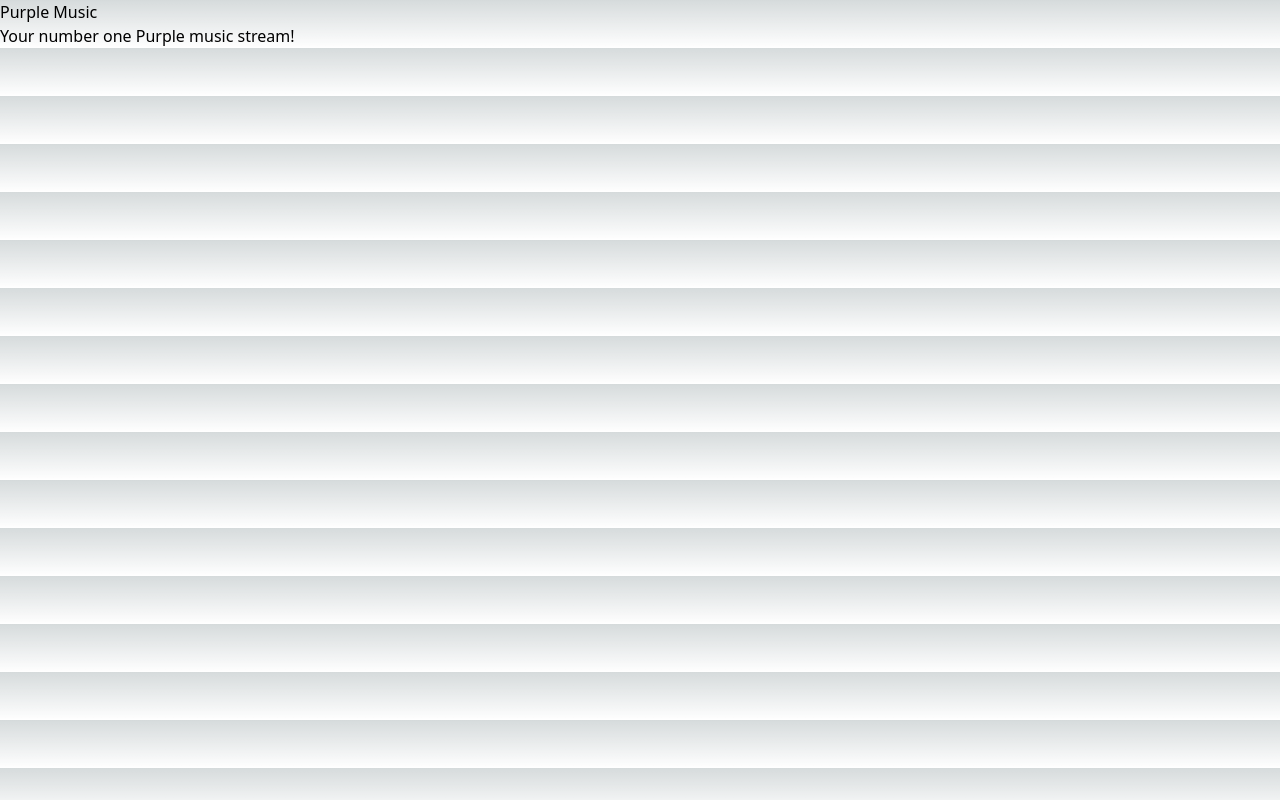
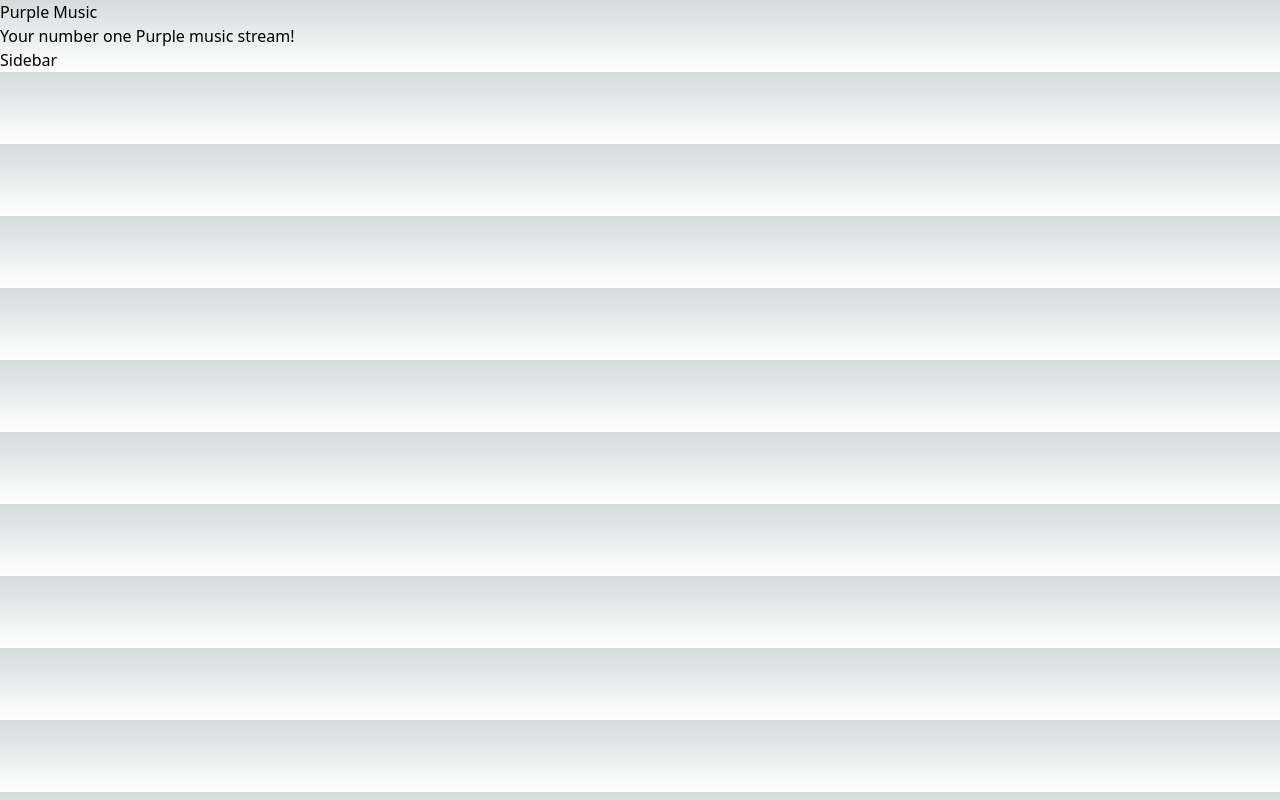
Before and after one commit to BexMikaelson/App-Purple-Music, a Next.js app: page / in a window 1280 px wide. Built offline with nearby package versions, Linux system fonts and the light colour scheme.

Commit message:
importing my sidebar

```diff
--- a/pages/index.js
+++ b/pages/index.js
@@ -2,6 +2,7 @@ import Head from 'next/head'
 import Image from 'next/image'
 import { Inter } from '@next/font/google'
 import styles from '../styles/Home.module.css'
+import Sidebar from '../components/Sidebar'
 
 const inter = Inter({ subsets: ['latin'] })
 
@@ -20,7 +21,7 @@ export default function Home() {
       </div>
       <main>
         <h2>Your number one Purple music stream!</h2>
-        {/* {sidebar} */}
+        <Sidebar/>
         {/* {center} */}
       </main>
 
```
